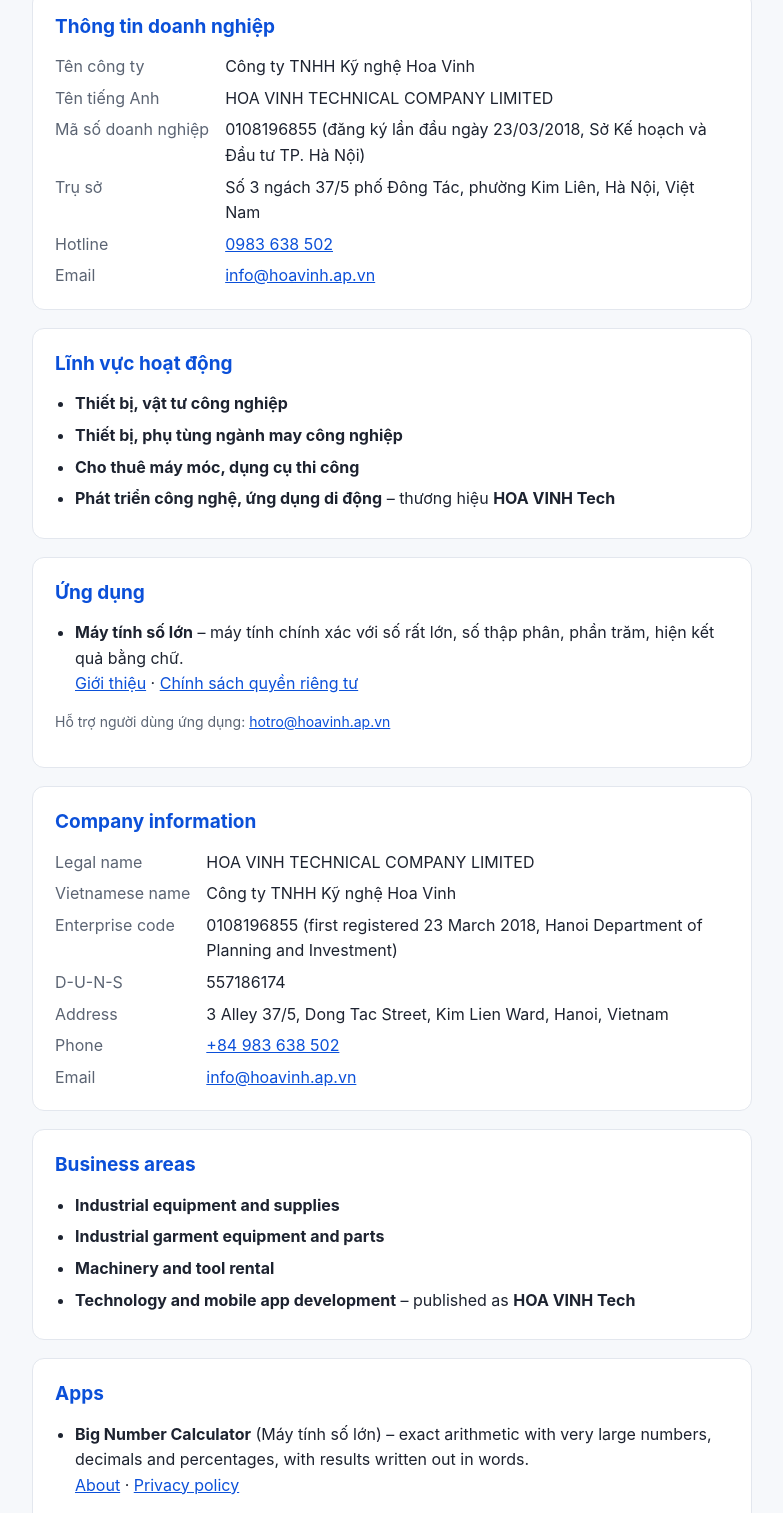
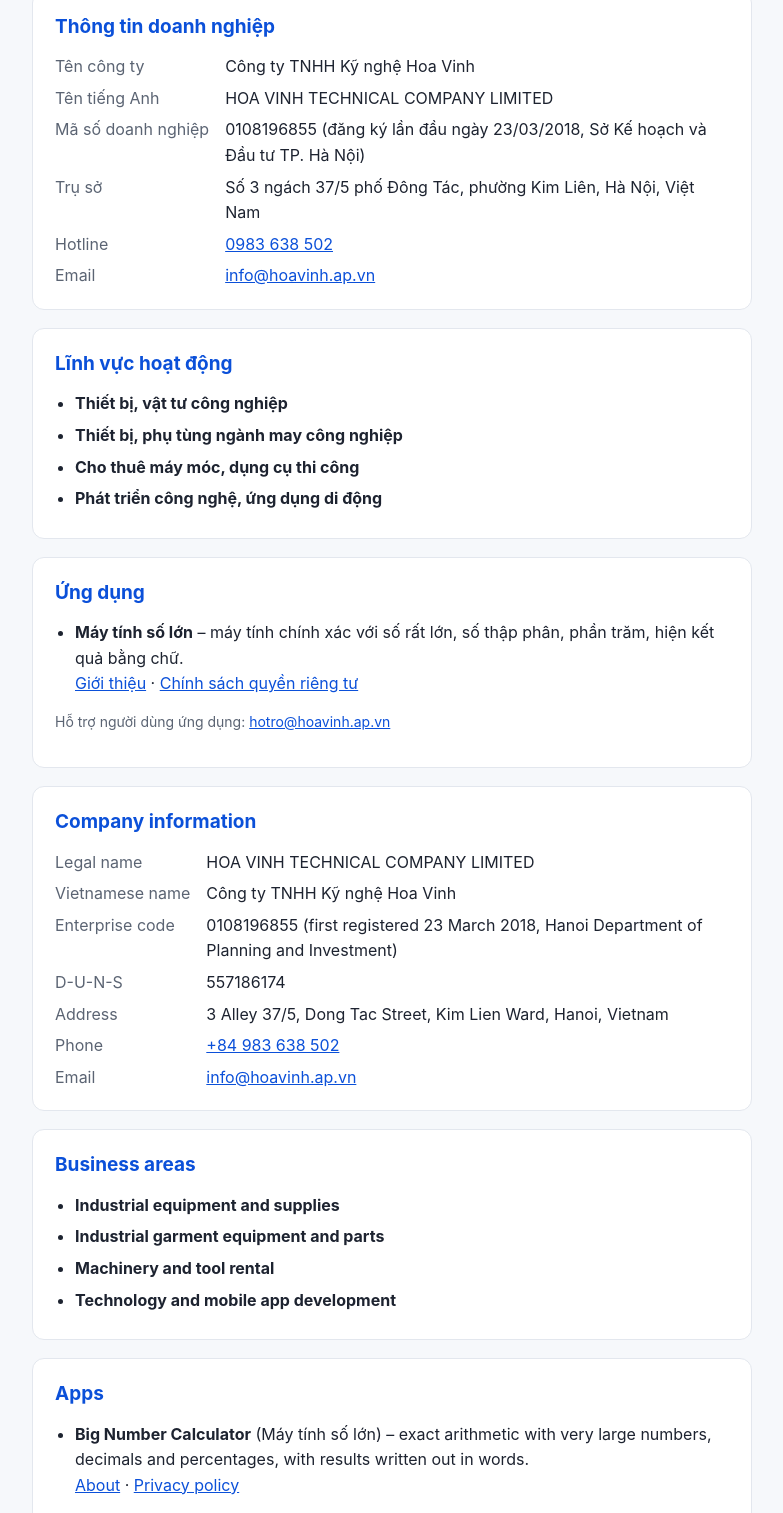
Before and after one commit to hoavinhtech/hoavinh-site, a plain HTML site: page index.html in a window 1280 px wide. Shown: the part 205-1718 px from the top of the page, without its empty margins (248-1031 px from the left). Drawn offline with Linux system fonts and the light colour scheme.

Commit message:
Remove 'HOA VINH Tech' brand phrase from business activities

```diff
--- a/index.html
+++ b/index.html
@@ -61,7 +61,7 @@
         <li><strong>Thiết bị, vật tư công nghiệp</strong></li>
         <li><strong>Thiết bị, phụ tùng ngành may công nghiệp</strong></li>
         <li><strong>Cho thuê máy móc, dụng cụ thi công</strong></li>
-        <li><strong>Phát triển công nghệ, ứng dụng di động</strong> – thương hiệu <strong>HOA VINH Tech</strong></li>
+        <li><strong>Phát triển công nghệ, ứng dụng di động</strong></li>
       </ul>
     </section>
 
@@ -96,7 +96,7 @@
         <li><strong>Industrial equipment and supplies</strong></li>
         <li><strong>Industrial garment equipment and parts</strong></li>
         <li><strong>Machinery and tool rental</strong></li>
-        <li><strong>Technology and mobile app development</strong> – published as <strong>HOA VINH Tech</strong></li>
+        <li><strong>Technology and mobile app development</strong></li>
       </ul>
     </section>
 
```
